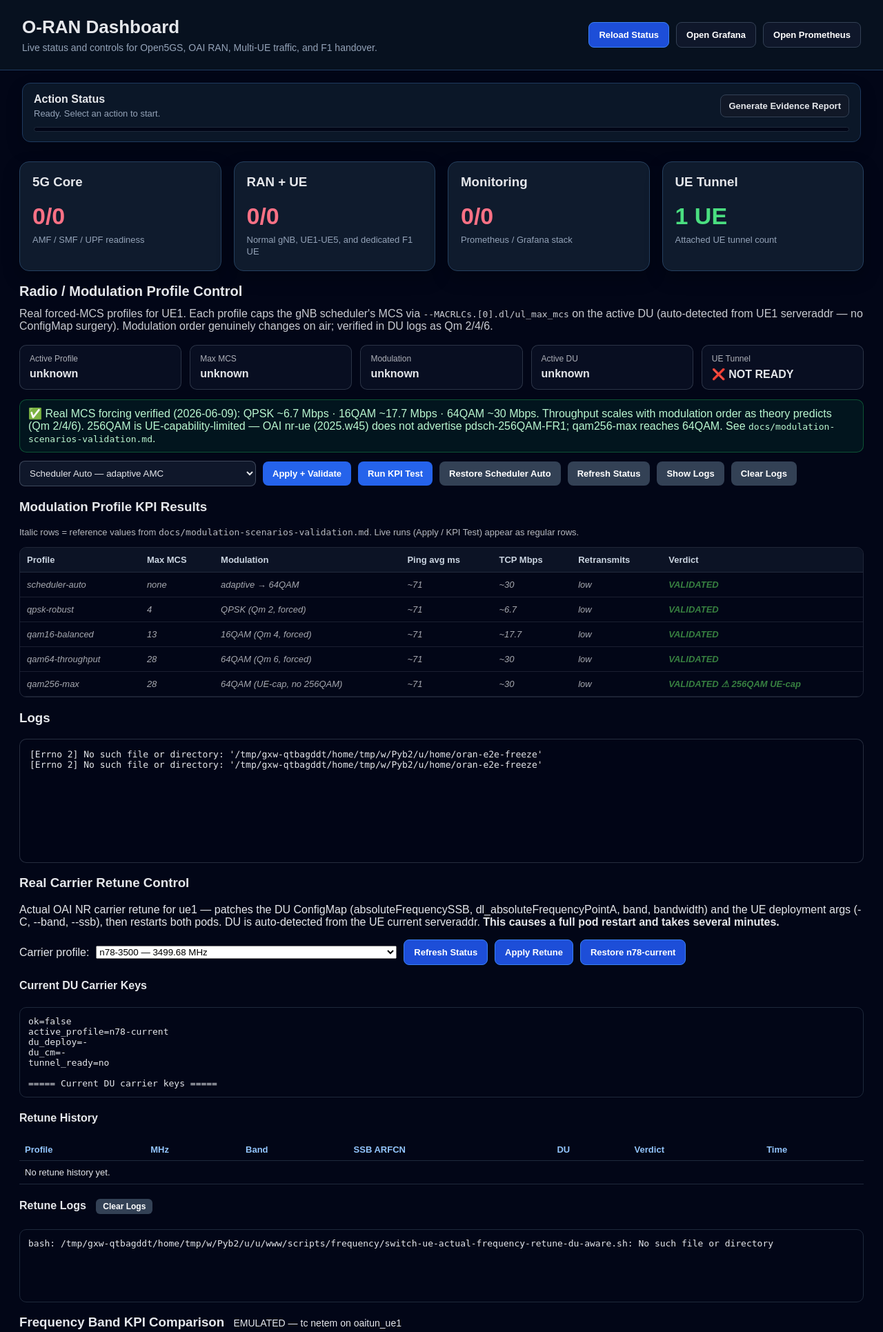
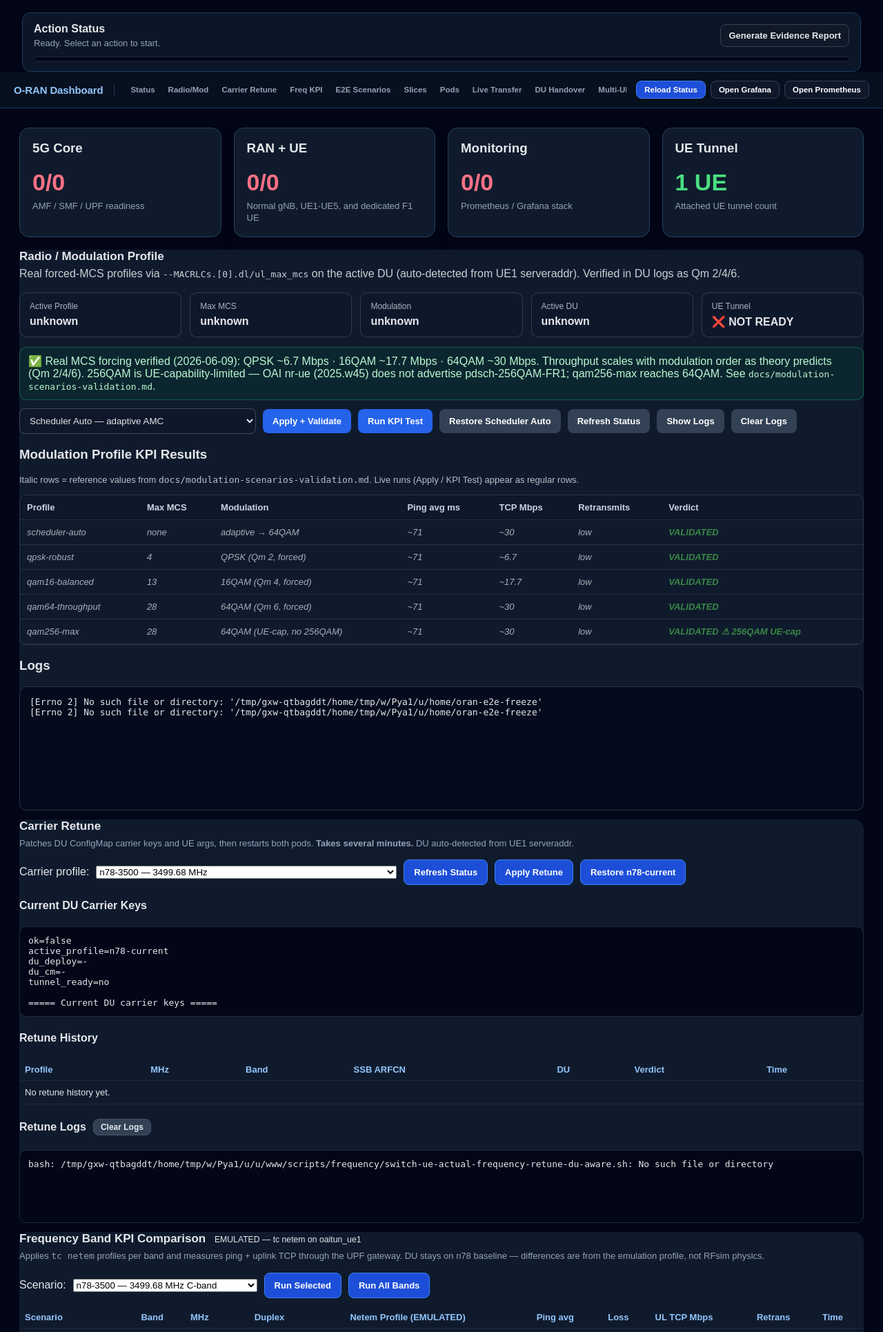
Before and after one commit to Ghazidayah/oran-e2e, a Flask app: page / in a window 1280 px wide. Shown: the top 1931 px of the page at 69% size. Run offline with Flask 3, Linux system fonts and the light colour scheme; data that the repository does not hold is empty.

Commit message:
Dashboard UI unification: nav bar, consistent section design, cosmetic verdict/state fixes
Added: sticky top nav bar with 10 anchor links (Status, Radio/Mod, Carrier Retune,
Freq KPI, E2E Scenarios, Slices, Pods, Live Transfer, DU Handover, Multi-UE).
Added: .btn-sec shared CSS class replacing 3 inline-styled secondary buttons.
Added: scroll-margin-top:64px on section[id] for correct anchor scroll behavior.
Added: sanitizeTunnelState() — replaces oaitun_X UNKNOWN with UP (tun) in output.

Unified: .panel border-radius 14px + background #0f1b2d to match .card.
Unified: .multi-ue-card border/shadow to match other section panels.
Unified: h2 for all section titles (was h3), h3 for subsections.

Removed (meta-commentary): E2E "Baseline validation is kept..." paragraph,
DU Handover "This section keeps...separate from..." paragraph, verbose
realFrequencyRoot and freqKpiRoot opening paragraphs (shortened to .section-sub).
Shortened: per-ue-scenario-note, phase3RealSlicePanel subtitle, Radio panel subtitle.

Preserved verbatim: all EMULATED/REAL/UE-capability-limited honesty labels,
Scenario KPI Results caption, "Real MCS forcing verified" note, .handover-panel
class on #radioProfileRoot (JS mount point), all element IDs and onclick targets.

Fixed D1: renderResults() verdict color now green for any verdict containing OK or
PASS (was PASS-only, causing E2E_UE1_VALIDATION_OK to render red).
Fixed D2: reloadStatus() no longer writes to actionOutput on failure; retries
silently via console.warn and clears stale error text on next success.
Fixed D3: sanitizeTunnelState applied in setLatestOutput, setPhase2TrafficOutput,
setPhase3RealSliceOutput, runAction — UNKNOWN -> UP (tun) in all pre panels.

```diff
--- a/web-dashboard/static/dashboard-inline.css
+++ b/web-dashboard/static/dashboard-inline.css
@@ -689,3 +689,138 @@
   line-height: 1.35;
 }
 /* dashboard-professional-cleanup:end */
+
+/* ── Topnav bar ─────────────────────────────────────────── */
+.topnav {
+  position: sticky;
+  top: 0;
+  z-index: 200;
+  display: flex;
+  align-items: center;
+  padding: 0 20px;
+  height: 52px;
+  background: rgba(7, 17, 31, 0.97);
+  border-bottom: 1px solid #1e3a5f;
+  backdrop-filter: blur(10px);
+  -webkit-backdrop-filter: blur(10px);
+}
+
+.topnav-brand {
+  font-size: 15px;
+  font-weight: 800;
+  color: #93c5fd;
+  white-space: nowrap;
+  letter-spacing: -0.01em;
+  padding-right: 16px;
+  border-right: 1px solid #263957;
+  margin-right: 14px;
+  flex-shrink: 0;
+}
+
+.topnav-links {
+  display: flex;
+  gap: 1px;
+  flex: 1;
+  overflow-x: auto;
+  scrollbar-width: none;
+  min-width: 0;
+}
+
+.topnav-links::-webkit-scrollbar { display: none; }
+
+.topnav-links a {
+  color: #94a3b8;
+  text-decoration: none;
+  font-size: 11.5px;
+  font-weight: 600;
+  padding: 5px 9px;
+  border-radius: 5px;
+  white-space: nowrap;
+  transition: color 0.15s ease, background 0.15s ease;
+  border: none;
+  background: transparent;
+  display: inline-block;
+}
+
+.topnav-links a:hover {
+  color: #e5e7eb;
+  background: rgba(255, 255, 255, 0.09);
+}
+
+.topnav-actions {
+  display: flex;
+  gap: 7px;
+  margin-left: 14px;
+  flex-shrink: 0;
+  align-items: center;
+}
+
+.topnav-actions button,
+.topnav-actions a.button {
+  font-size: 11.5px;
+  padding: 6px 11px;
+}
+
+/* ── Scroll compensation for sticky nav ─────────────────── */
+section[id],
+.multi-ue-card[id] {
+  scroll-margin-top: 64px;
+}
+
+/* ── Unified section visual (panel + card parity) ────────── */
+.panel {
+  border-radius: 14px !important;
+  background: #0f1b2d !important;
+}
+
+.multi-ue-card {
+  background: #0f1b2d;
+  border: 1px solid #25405f;
+  border-radius: 14px;
+  box-shadow: 0 10px 24px rgba(0, 0, 0, 0.25);
+}
+
+/* ── Section heading hierarchy ───────────────────────────── */
+.panel > h2,
+.card > h2,
+.multi-ue-card > h2,
+.multi-ue-header h2 {
+  margin-top: 0;
+  margin-bottom: 6px;
+  font-size: 17px;
+  font-weight: 700;
+  color: #e5e7eb;
+}
+
+.panel > h3:first-child,
+.card > h3:first-child {
+  margin-top: 0;
+}
+
+/* ── Shared secondary / clear button class ───────────────── */
+.btn-sec {
+  display: inline-block;
+  margin-top: 10px;
+  background: #334155;
+  color: #e2e8f0;
+  border: 1px solid #475569;
+  border-radius: 8px;
+  padding: 8px 14px;
+  cursor: pointer;
+  font-weight: 700;
+  font-size: 13px;
+  text-decoration: none;
+}
+
+.btn-sec:hover {
+  background: #475569;
+  transform: translateY(-1px);
+}
+
+/* ── Section subtitle helper ─────────────────────────────── */
+.section-sub {
+  color: #94a3b8;
+  font-size: 13px;
+  margin: 0 0 14px;
+  line-height: 1.4;
+}
--- a/web-dashboard/static/dashboard-inline.js
+++ b/web-dashboard/static/dashboard-inline.js
@@ -11,7 +11,8 @@
     }
 
     const data = await res.json();
-    out.textContent = data.output || JSON.stringify(data, null, 2);
+    const sanitize = typeof sanitizeTunnelState === "function" ? sanitizeTunnelState : function(t) { return t; };
+    out.textContent = sanitize(data.output || JSON.stringify(data, null, 2));
     reloadStatus();
   } catch (err) {
     out.textContent = "Action failed: " + err;
@@ -218,8 +219,8 @@
   function setLatestOutput(text) {
     const output = findOutputElement();
     if (!output) return;
-
-    output.textContent = text || "(no output returned)";
+    const sanitize = typeof sanitizeTunnelState === "function" ? sanitizeTunnelState : function(t) { return t; };
+    output.textContent = sanitize(text) || "(no output returned)";
     output.scrollTop = output.scrollHeight;
   }
 
@@ -604,7 +605,8 @@
 function setPhase2TrafficOutput(text) {
   const el = document.getElementById("actionOutput");
   if (el) {
-    el.textContent = text || "";
+    const sanitize = typeof sanitizeTunnelState === "function" ? sanitizeTunnelState : function(t) { return t; };
+    el.textContent = sanitize(text) || "";
   }
 }
 
@@ -699,7 +701,8 @@
 
 function setPhase3RealSliceOutput(text) {
   const el = document.getElementById("phase3RealSliceOutput");
-  if (el) el.textContent = text || "";
+  const sanitize = typeof sanitizeTunnelState === "function" ? sanitizeTunnelState : function(t) { return t; };
+  if (el) el.textContent = sanitize(text) || "";
 }
 
 function setPhase3RealSliceButtons(disabled, activeButton) {
--- a/web-dashboard/static/dashboard-status-live.js
+++ b/web-dashboard/static/dashboard-status-live.js
@@ -1,3 +1,9 @@
+function sanitizeTunnelState(text) {
+  if (!text) return text;
+  return text.replace(/(\boaitun_\w+\s+)UNKNOWN\b/g, "$1UP (tun)");
+}
+window.sanitizeTunnelState = sanitizeTunnelState;
+
 function fmtLiveBytes(n) {
   n = Number(n) || 0;
   if (n >= 1073741824) return (n / 1073741824).toFixed(2) + " GB";
@@ -64,6 +70,11 @@
       document.getElementById("prometheusLink").href = data.links.prometheus;
     }
 
+    const out = document.getElementById("actionOutput");
+    if (out && typeof out.textContent === "string" && out.textContent.startsWith("Status reload failed:")) {
+      out.textContent = "Ready.";
+    }
+
     const runsTable = document.getElementById("runsTable");
     if (data.recent_runs && runsTable) {
       runsTable.innerHTML = data.recent_runs.map(r => `
@@ -76,7 +87,7 @@
       `).join("");
     }
   } catch (err) {
-    document.getElementById("actionOutput").textContent = "Status reload failed: " + err;
+    console.warn("Status reload failed:", err);
   }
 }
 
--- a/web-dashboard/static/mixed-du-handover.js
+++ b/web-dashboard/static/mixed-du-handover.js
@@ -11,7 +11,7 @@
   const style = document.createElement("style");
   style.textContent = `
     .radio-profile-section { margin-top: 18px; }
-    .radio-profile-title { font-size: 20px; font-weight: 700; margin-bottom: 12px; }
+    .radio-profile-title { font-size: 17px; font-weight: 700; margin: 0 0 6px; }
     .radio-profile-subtitle { opacity: .88; margin-bottom: 18px; }
     .radio-card-grid { display: grid; grid-template-columns: repeat(5, minmax(130px, 1fr)); gap: 12px; margin-bottom: 14px; }
     .radio-card { border: 1px solid rgba(148,163,184,.25); border-radius: 10px; padding: 12px 14px; background: rgba(15,23,42,.55); }
@@ -45,11 +45,9 @@
 
     root.classList.add("radio-profile-section");
     root.innerHTML = `
-      <div class="radio-profile-title">Radio / Modulation Profile Control</div>
+      <h2 class="radio-profile-title">Radio / Modulation Profile</h2>
       <div class="radio-profile-subtitle">
-        Real forced-MCS profiles for UE1. Each profile caps the gNB scheduler's MCS via
-        <code>--MACRLCs.[0].dl/ul_max_mcs</code> on the active DU (auto-detected from UE1 serveraddr —
-        no ConfigMap surgery). Modulation order genuinely changes on air; verified in DU logs as Qm 2/4/6.
+        Real forced-MCS profiles via <code>--MACRLCs.[0].dl/ul_max_mcs</code> on the active DU (auto-detected from UE1 serveraddr). Verified in DU logs as Qm 2/4/6.
       </div>
 
       <div class="radio-card-grid">
--- a/web-dashboard/static/real-frequency.js
+++ b/web-dashboard/static/real-frequency.js
@@ -37,7 +37,8 @@
     }
     body.innerHTML = rows.map(function (r) {
       var isExp = r.profile === "n28-700";
-      var ok = (r.verdict || "").indexOf("PASS") !== -1;
+      var verdict = r.verdict || "";
+      var ok = verdict.indexOf("PASS") !== -1 || verdict.indexOf("OK") !== -1;
       var verdictColor = isExp ? "#ff9800" : (ok ? "#4caf50" : "#f44336");
       var profileLabel = isExp ? "⚠ " + (r.profile || "-") : (r.profile || "-");
       return (
--- a/web-dashboard/templates/index.html
+++ b/web-dashboard/templates/index.html
@@ -11,20 +11,29 @@
   <link rel="stylesheet" href="{{ url_for('static', filename='dashboard-inline.css') }}">
 </head>
 <body>
-<header>
-  <div>
-    <h1>O-RAN Dashboard</h1>
-    <div class="subtitle">Live status and controls for Open5GS, OAI RAN, Multi-UE traffic, and F1 handover.</div>
+<nav class="topnav">
+  <span class="topnav-brand">O-RAN Dashboard</span>
+  <div class="topnav-links">
+    <a href="#section-status">Status</a>
+    <a href="#radioProfileRoot">Radio/Mod</a>
+    <a href="#realFrequencyRoot">Carrier Retune</a>
+    <a href="#freqKpiRoot">Freq KPI</a>
+    <a href="#section-e2e">E2E Scenarios</a>
+    <a href="#phase3RealSlicePanel">Slices</a>
+    <a href="#section-pods">Pods</a>
+    <a href="#section-live">Live Transfer</a>
+    <a href="#mixedDuLowerHandoverSection">DU Handover</a>
+    <a href="#section-multi-ue">Multi-UE</a>
   </div>
-  <div class="buttons">
+  <div class="topnav-actions">
     <button onclick="reloadStatus()">Reload Status</button>
     <a id="grafanaLink" class="button secondary" target="_blank">Open Grafana</a>
     <a id="prometheusLink" class="button secondary" target="_blank">Open Prometheus</a>
   </div>
-</header>
+</nav>
 
 <main>
-  <section class="grid cards">
+  <section class="grid cards" id="section-status">
     <div class="card">
       <h3>5G Core</h3>
       <div id="coreMetric" class="metric">-</div>
@@ -59,13 +68,8 @@
 </section>
 
 <section class="panel" id="realFrequencyRoot">
-  <h3>Real Carrier Retune Control</h3>
-  <p class="muted">
-    Actual OAI NR carrier retune for ue1 — patches the DU ConfigMap (absoluteFrequencySSB,
-    dl_absoluteFrequencyPointA, band, bandwidth) and the UE deployment args (-C, --band, --ssb),
-    then restarts both pods. DU is auto-detected from the UE current serveraddr.
-    <strong>This causes a full pod restart and takes several minutes.</strong>
-  </p>
+  <h2>Carrier Retune</h2>
+  <p class="section-sub">Patches DU ConfigMap carrier keys and UE args, then restarts both pods. <strong>Takes several minutes.</strong> DU auto-detected from UE1 serveraddr.</p>
 
   <div class="controls" style="display:flex; gap:10px; flex-wrap:wrap; align-items:center;">
     <label for="realFreqSelect">Carrier profile:</label>
@@ -104,22 +108,15 @@
     </table>
   </div>
 
-  <h4>Retune Logs
-    <button onclick="document.getElementById('realFreqLog').textContent='Ready.'"
-            style="margin-left:10px;background:#334155;color:white;border:0;border-radius:6px;padding:4px 10px;cursor:pointer;font-size:12px;font-weight:600;vertical-align:middle">Clear Logs</button>
+  <h4 style="display:flex;align-items:center;gap:10px;">Retune Logs
+    <button onclick="document.getElementById('realFreqLog').textContent='Ready.'" class="btn-sec" style="margin:0;padding:4px 10px;font-size:12px;">Clear Logs</button>
   </h4>
   <pre id="realFreqLog">Ready.</pre>
 </section>
 
 <section class="panel" id="freqKpiRoot">
-  <h3>Frequency Band KPI Comparison
-    <span class="muted" style="font-size:0.75em; font-weight:normal; margin-left:8px;">EMULATED — tc netem on oaitun_ue1</span>
-  </h3>
-  <p class="muted">
-    Applies representative <code>tc netem</code> profiles on <code>oaitun_ue1</code> per band scenario and
-    measures ping latency to the UPF gateway (10.45.0.1) and uplink TCP throughput. DU stays on the n78 baseline —
-    differences come entirely from the emulation profile, not RFsim physics. Rate caps sit below the ~17 Mbps RFsim UL floor so they bind; throughput is UPLINK, not the platform's DL capability.
-  </p>
+  <h2>Frequency Band KPI Comparison <span class="muted" style="font-size:0.72em;font-weight:normal;margin-left:8px;">EMULATED — tc netem on oaitun_ue1</span></h2>
+  <p class="section-sub">Applies <code>tc netem</code> profiles per band and measures ping + uplink TCP through the UPF gateway. DU stays on n78 baseline — differences are from the emulation profile, not RFsim physics.</p>
 
   <div class="controls" style="display:flex; gap:10px; flex-wrap:wrap; align-items:center; margin-bottom:12px;">
     <label for="kpiProfileSelect">Scenario:</label>
@@ -161,11 +158,8 @@
 
 
 
-<section class="card section">
-  <h3>End-to-End UE Validation Scenarios</h3>
-  <p class="muted scenario-note">
-    Baseline validation is kept, while old ping-like traffic scenarios are replaced by realistic Phase 2 service traffic.
-  </p>
+<section class="card section" id="section-e2e">
+  <h2>End-to-End UE Validation Scenarios</h2>
 
   <div class="grid cards">
     <div>
@@ -255,15 +249,13 @@
       </tbody>
     </table>
   </div>
-  <button onclick="loadE2eKpiResults()" style="margin-top:10px;background:#334155;color:white;border:0;border-radius:8px;padding:8px 14px;cursor:pointer;font-weight:700;font-size:13px">&#8634; Refresh Results</button>
+  <button onclick="loadE2eKpiResults()" class="btn-sec">&#8634; Refresh Results</button>
 </section>
 
 <!-- PHASE3_REAL_SLICE_PANEL_START -->
 <section class="card section" id="phase3RealSlicePanel">
-  <h3>Real S-NSSAI Slice Traffic - Phase 3</h3>
-  <p class="muted scenario-note">
-    These buttons switch the OAI NR-UE requested S-NSSAI, validate oaitun_ue1, run realistic traffic, then restore the UE to default eMBB SST=1.
-  </p>
+  <h2>Real S-NSSAI Slice Traffic</h2>
+  <p class="section-sub">Switches UE1 S-NSSAI, validates tunnel, runs traffic, then restores SST=1. Slice admission is <strong>REAL</strong> (AMF-granted); per-slice throughput/latency is <strong>EMULATED</strong> via <code>tc tbf</code>.</p>
 
   <div class="grid cards">
     <div>
@@ -321,13 +313,13 @@
       </tbody>
     </table>
   </div>
-  <button onclick="loadSliceResults()" style="margin-top:10px;background:#334155;color:white;border:0;border-radius:8px;padding:8px 14px;cursor:pointer;font-weight:700;font-size:13px">↺ Refresh Results</button>
+  <button onclick="loadSliceResults()" class="btn-sec">↺ Refresh Results</button>
 </section>
 <!-- PHASE3_REAL_SLICE_PANEL_END -->
 
 
 
-  <section class="grid two section">
+  <section class="grid two section" id="section-pods">
     <div class="card">
       <h3>RAN Pods</h3>
       <table>
@@ -348,8 +340,8 @@
       </table>
     </div>
   </section>
-  <section class="card section">
-    <h3>Real-Time Multi-UE Data Transfer</h3>
+  <section class="card section" id="section-live">
+    <h2>Real-Time Multi-UE Data Transfer</h2>
     <p class="small">Live RX/TX totals from attached UEs included in the selected active UE count.</p>
     <canvas id="trafficCanvas" width="1000" height="260"></canvas>
     <div class="grid cards section">
@@ -387,10 +379,7 @@
 
 
 <section class="card section" id="mixedDuLowerHandoverSection">
-  <h3>Multi-UE DU Continuity / Handover</h3>
-  <p class="muted">
-    DU switching table for the Multi-UE RFsim topology. This section keeps the full handover controls separate from the Radio / Modulation Profile section.
-  </p>
+  <h2>DU Continuity / Handover</h2>
 
   <div class="buttons" style="margin: 12px 0;">
     <button type="button" id="mixedDuRefreshBtn">Refresh DU Status</button>
@@ -421,7 +410,7 @@
 </section>
 
 
-<section class="multi-ue-card">
+<section class="multi-ue-card" id="section-multi-ue">
   <div class="multi-ue-header">
     <div>
       <h2>Multi-UE Control — eMBB Parallel Realistic Scenarios</h2>
@@ -443,7 +432,7 @@
     </div>
   </div>
   <div class="per-ue-scenario-note">
-    Choose a realistic eMBB scenario per UE, then run the selected scenarios in parallel. This section keeps all active UEs on SST=1 / eMBB to avoid slice-switch conflicts.
+    Realistic eMBB scenarios run in parallel across up to 5 UEs. All UEs stay on SST=1 to avoid slice-switch conflicts.
   </div>
 
   <table class="multi-ue-table">
```
